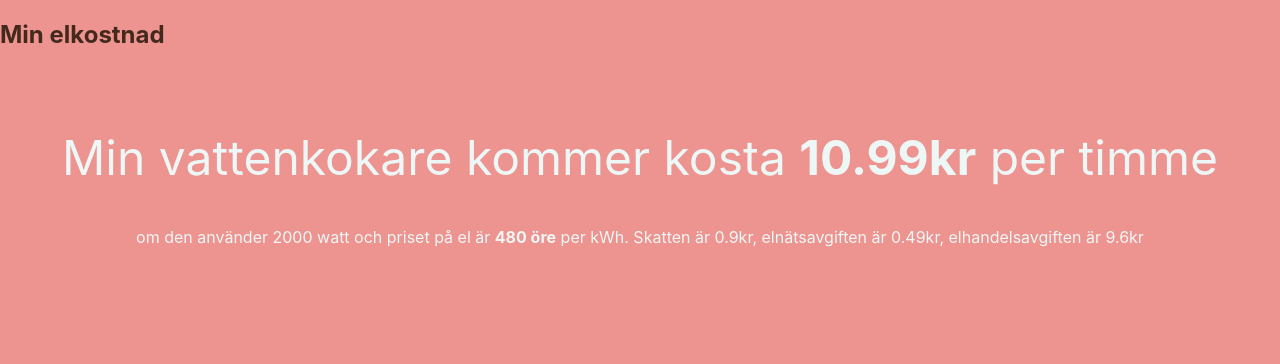
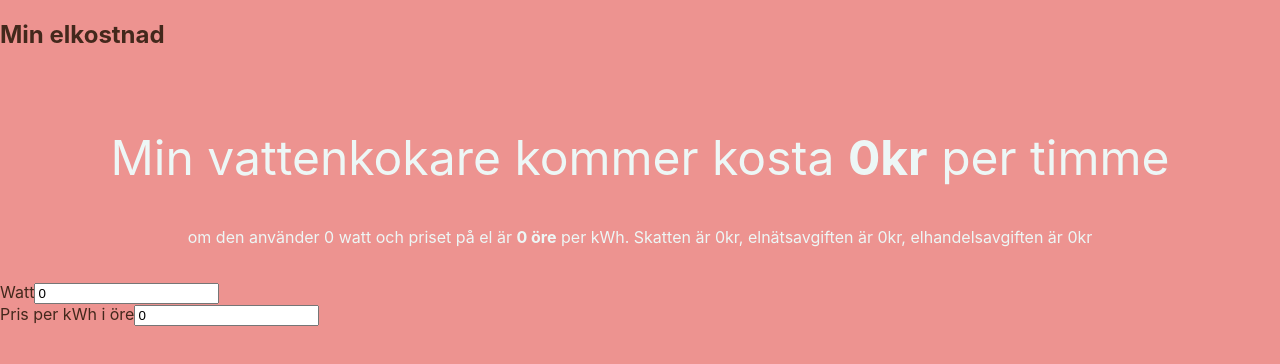
Before and after one commit to stinaq/min-elkostnad, a React (Create React App) app: page / in a window 1280 px wide. Shown: the top 364 px of the page. Built offline with nearby package versions, Linux system fonts and the light colour scheme.

Commit message:
Sort of works with user input for watt and öre

```diff
--- a/src/features/InputValues/input-values.tsx
+++ b/src/features/InputValues/input-values.tsx
@@ -1,15 +1,47 @@
 import React from 'react'; // we need this to make JSX compile
 
-const InputValues = () => {
+type InputValuesProps = {
+  kiloWatt: number;
+  onKiloWattChange: (newValue: number) => void;
+  feeKrPerKWh: number;
+  onFeeKrPerKWhChange: (newValue: number) => void;
+};
+
+const InputValues = ({ kiloWatt, onKiloWattChange, feeKrPerKWh, onFeeKrPerKWhChange }: InputValuesProps) => {
+  const displayFeeKrPerKWh = !feeKrPerKWh && feeKrPerKWh !== 0 ? '' : feeKrPerKWh
+
+  const handleWattChange = (event: React.ChangeEvent<HTMLInputElement>) => {
+    // changing watt ==> kiloWatt
+    onKiloWattChange(Number(event.target.value)/1000);
+  };
+
+  const handleOreChange = (event: React.ChangeEvent<HTMLInputElement>) => {
+    const value = event.target.value;
+    console.log({value})
+    // changing Öre ==> kr
+
+    onFeeKrPerKWhChange(Number(event.target.value)/100);
+  };
+
+  const oreToKr = (ore: number): number => {
+    const result = ore / 1000;
+    return result;
+  };
+
   return (
     <div>
-      <section className='input-watt'>
+      <section className='input-kilo-watt'>
         <label htmlFor="watt">Watt</label>
-        <input type='number' name='watt' placeholder='t.ex 700' />
+        <input type='number' name='watt' placeholder='t.ex 700' value={kiloWatt} onChange={handleWattChange} />
       </section>
       <section className='input-price'>
-        <label htmlFor="price">Pris per kWh i öre</label>
-        <input type='number' name='watt' placeholder='t.ex 200' />
+        <label htmlFor="ore">Pris per kWh i öre</label>
+        <input
+          type='number'
+          name='ore'
+          placeholder='t.ex 200'
+          value={displayFeeKrPerKWh}
+          onChange={handleOreChange} />
       </section>
     </div>
   );
--- a/src/routes/main.tsx
+++ b/src/routes/main.tsx
@@ -1,12 +1,27 @@
-import React from "react";
+import React, { useState } from 'react';
 import DisplayCost from './../features/DisplayCost/display-cost';
 import InputValues from './../features/InputValues/input-values';
 
 function Main() {
+  const [feeKrPerKWh, setFeeKrPerKWh] = useState(0);
+  const [kiloWatt, setKiloWatt] = useState(0);
+
+  const handleKiloWattChange = (newValue: number) => {
+    setKiloWatt(newValue);
+  };
+
+  const handleFeeKrPerKWh = (newValue: number) => {
+    setFeeKrPerKWh(newValue);
+  };
+
   return (
     <div>
-      <DisplayCost kW={2000/1000} possessivePronoun={'Min'} thing={'vattenkokare'} feeKrPerKWh={480/100} />
-      {/* <InputValues /> */}
+      <DisplayCost kW={kiloWatt} possessivePronoun={'Min'} thing={'vattenkokare'} feeKrPerKWh={feeKrPerKWh/100} />
+      <InputValues
+        kiloWatt={kiloWatt}
+        onKiloWattChange={handleKiloWattChange}
+        feeKrPerKWh={feeKrPerKWh}
+        onFeeKrPerKWhChange={handleFeeKrPerKWh} />
     </div>
   );
 }
```
Also changed, not shown: src/types/types.ts (added).
